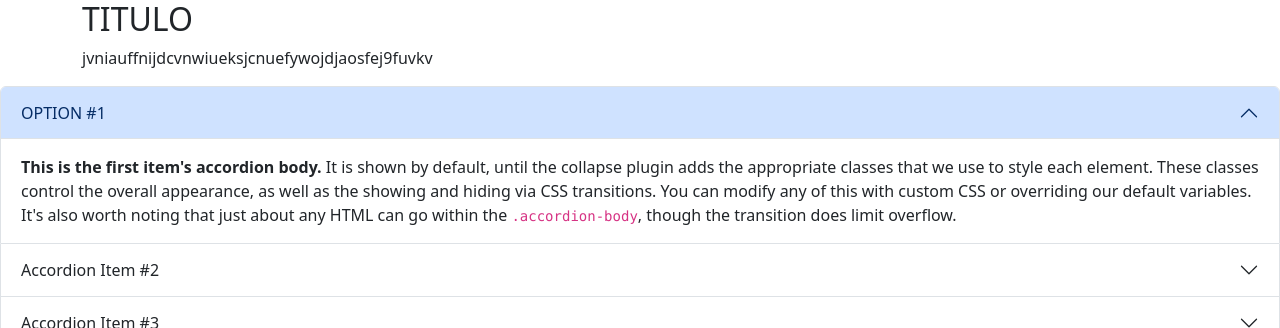
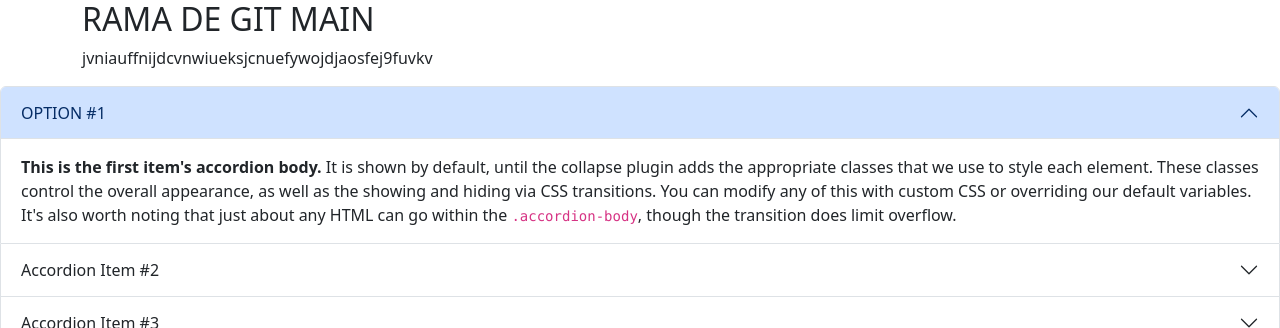
Before and after one commit to JATINAS/ebac-bootstrap, a plain HTML site: page index.html in a window 1280 px wide. Shown: the top 328 px of the page. Drawn offline with nearby package versions, Linux system fonts and the light colour scheme.

Commit message:
Update index.html

```diff
--- a/index.html
+++ b/index.html
@@ -10,7 +10,7 @@
 </head>
 <body>
     <div class="container">
-        <h2>TITULO</h2>
+        <h2>RAMA DE GIT MAIN</h2>
         <p>jvniauffnijdcvnwiueksjcnuefywojdjaosfej9fuvkv</p>
     </div>
     <div class="accordion" id="accordionExample">
```
